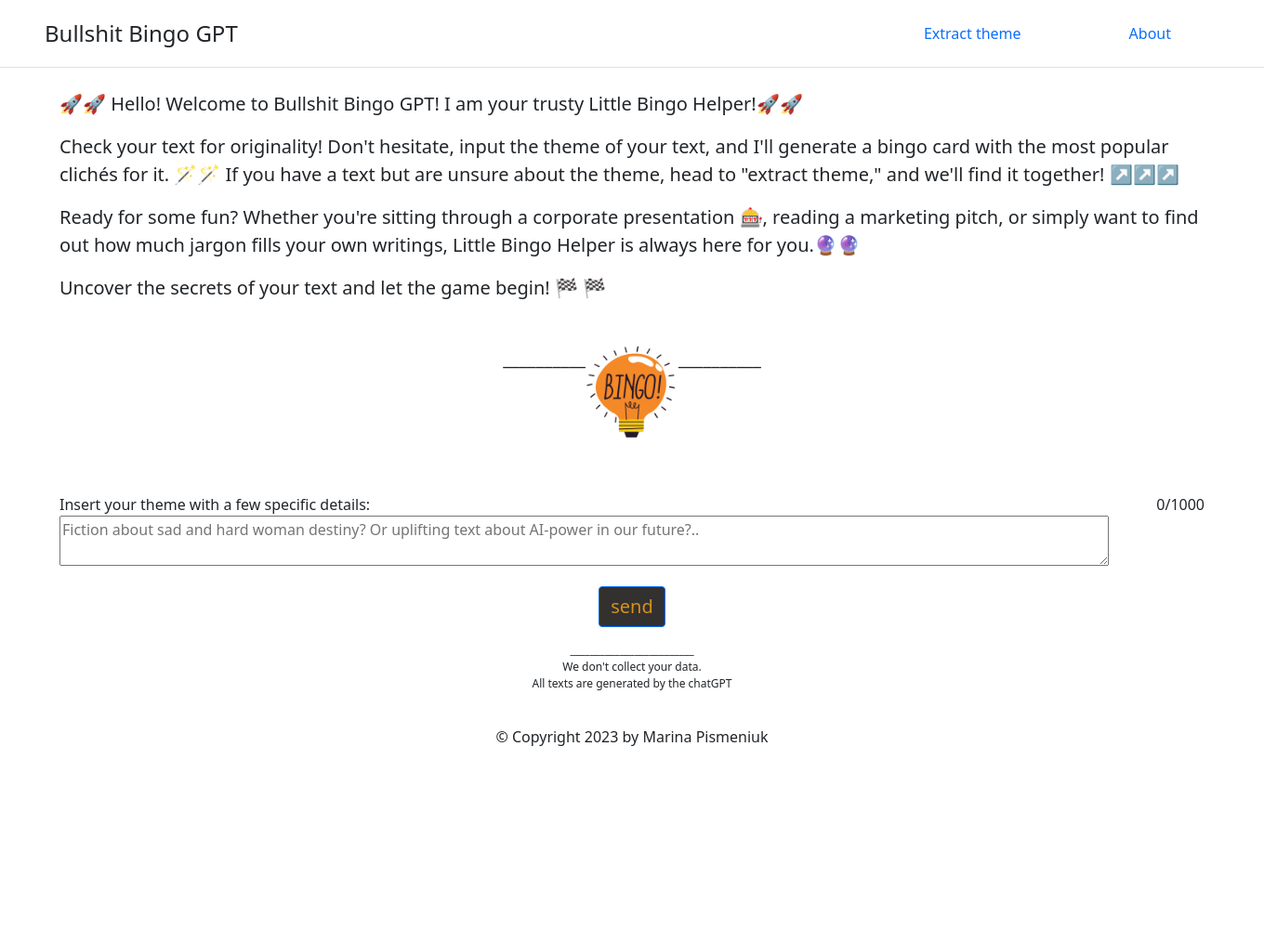
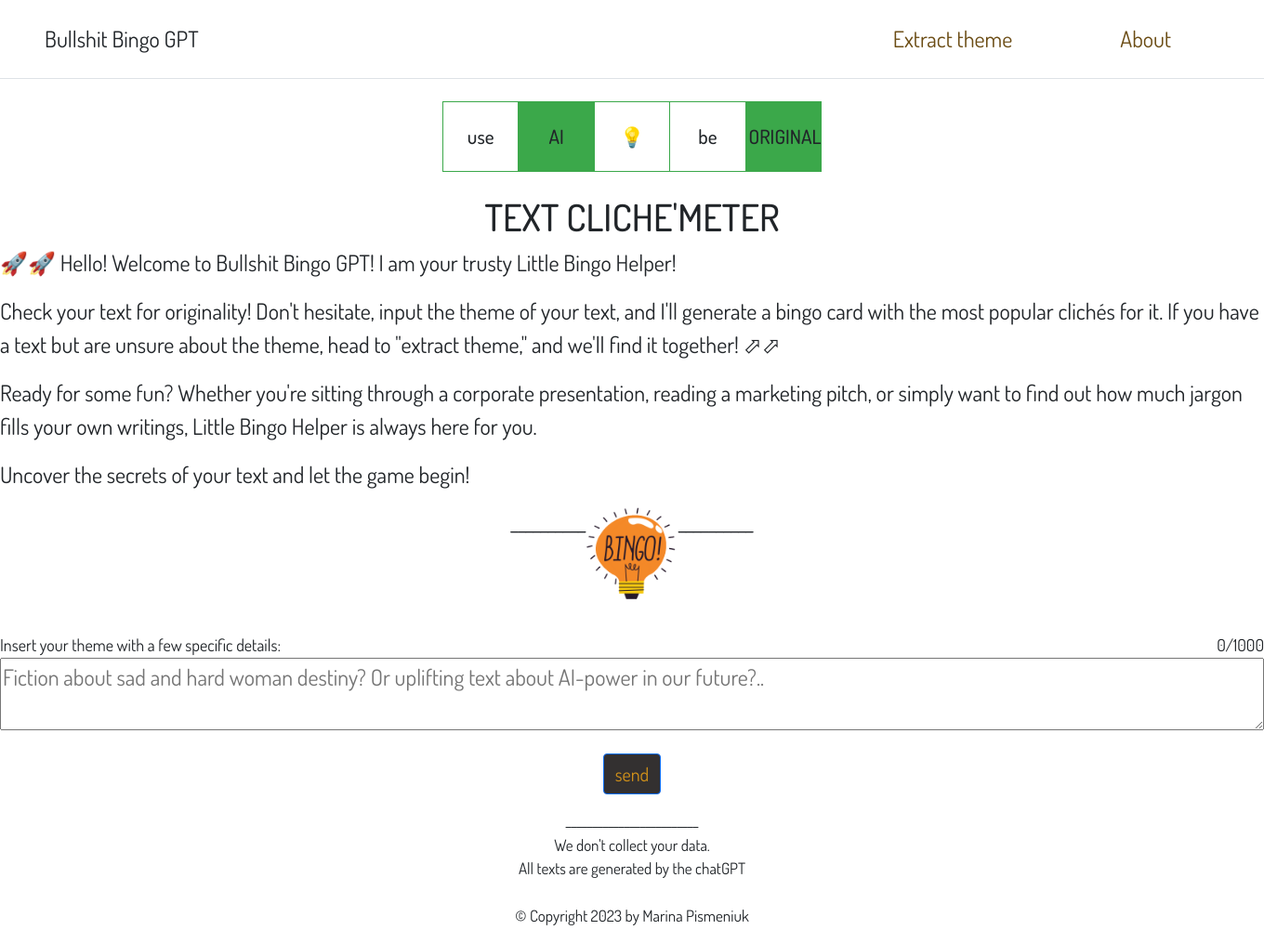
Before and after one commit to MarinaProsche/bullshitbingogpt, a Flask app: page / in a window 1360 px wide. Shown: the whole page at 93% size. Before the commit the page ends 803 px from the top, so only its background shows below. Run offline with Flask 3, Linux system fonts and the light colour scheme.

Commit message:
fix html

```diff
--- a/app.py
+++ b/app.py
@@ -74,8 +74,10 @@
     theme_for_message = ''
     wow = 'wow.gif'
     hand = 'hand.gif'
+    bingo = 'bingo.gif'
+    gif_file = "robot.gif"
     if request.method == "GET":
-        return render_template("index.html")
+        return render_template("index.html", bingo=bingo, gif_file=gif_file)
     if request.method == "POST":
         theme = request.form.get("input_theme")
         user_text = request.form.get("input_user_text")
--- a/chatgpt.py
+++ b/chatgpt.py
@@ -47,14 +47,14 @@
 def get_result_message(theme, score):
     prompt = (
         f"Generate short (up to 45 words) message that congratulates a player who sent text submissions got {score}"
-        + f' out of 24 in "Bullshit Bingo GPT" game that automatically matches the buzzwords for theme "{theme}". Use emojis.'
+        + f' out of 24 in "Bullshit Bingo GPT" game that automatically matches the buzzwords for theme "{theme}". Use one emoji in the end.'
     )
     return chat_with_chatgpt(prompt=prompt)
 
 def get_text_about():
     prompt = (f'Please write description (up to 150 words) for the website "Bullshit Bingo GPT" where you can provide an input ' +
         f'text and it automatically generates bullshit bingo card for this text by exposing buzzwords and cliches from the text. ' +
-        f'We are using power of modern AI, you should mention it. Use a lot of bullshit in your answer. Use a lot of emojis. ')
+        f'We are using power of modern AI, you should mention it. Use a lot of bullshit in your answer. Use one emoji in the end. ')
     return chat_with_chatgpt(prompt=prompt)
 
 def chat_with_chatgpt(prompt, model="gpt-3.5-turbo-16k"):
--- a/templates/about.html
+++ b/templates/about.html
@@ -1,6 +1,6 @@
 {% extends "base.html" %}
 {% block content %}
-<div class="text-wrap fs-5" style="width: 77rem;">
+<div class="fs-4" style="width: 77rem;">
   Well, let me provide you with a description of what's happening here..🤔
   <p></p>
 
@@ -16,7 +16,7 @@
     </form>
   </div>
   <br>
-  <p id="moving_text" style="font-size: 90%; margin-bottom: 3px;">{{text_about}}</p>
+  <p id="moving_text" style="font-size: 100%; margin-bottom: 3px;">{{text_about}}</p>
 </div>
 
 <style>
--- a/templates/base.html
+++ b/templates/base.html
@@ -5,15 +5,32 @@
   {% block head %}
   <link href="https://cdn.jsdelivr.net/npm/bootstrap@5.0.2/dist/css/bootstrap.min.css" rel="stylesheet"
     integrity="sha384-EVSTQN3/azprG1Anm3QDgpJLIm9Nao0Yz1ztcQTwFspd3yD65VohhpuuCOmLASjC" crossorigin="anonymous">
+  <link rel="stylesheet" href="https://fonts.googleapis.com/css2?family=Dosis:wght@300;400;500;600;700&display=swap">
+
   <meta charset="UTF-8" />
   <title>bullshitbingogpt</title>
   <link rel="stylesheet" href="style.css" />
   <style>
+    /* Add a font-family property to the body or other relevant elements */
     body {
+      font-family: 'Dosis', sans-serif; /* Apply Dosis font */
       display: flex;
       flex-direction: column;
       min-height: 100vh;
       margin: 0;
+      font-size: 16px;
+    }
+
+    /* Add the font-family property to other elements if needed */
+    .fs-4 {
+      font-family: 'Dosis', sans-serif;
+      font-size: 1.25em;
+    }
+
+    .container-info {
+        display: flex;
+        justify-content: space-between;
+        font-size: large;
     }
 
     #wrapper {
@@ -64,6 +81,7 @@
   <script>
     fn = function () {
       const textContainer = document.getElementById('moving_text');
+      if (textContainer){
       const textToAnimate = textContainer.innerHTML
       textContainer.innerHTML = ""
       let currentIndex = 0;
@@ -80,6 +98,7 @@
       }
 
       animateText();
+    }
     };
     document.addEventListener('DOMContentLoaded', fn, false);
 
@@ -87,6 +106,7 @@
       const spinnerContainer = document.getElementById('spinner-container');
       const wrapperContainer = document.getElementById('content');
       const aboutLink1 = document.querySelector('.nav-link1');
+      if (aboutLink1){
 
       aboutLink1.addEventListener('click', function (event) {
         event.preventDefault();
@@ -96,12 +116,14 @@
 
         window.location.href = aboutLink.href;
       });
+    }
     });
 
     document.addEventListener('DOMContentLoaded', function () {
       const spinnerContainer = document.getElementById('spinner-container2');
       const wrapperContainer = document.getElementById('content');
       const aboutLink2 = document.querySelector('.nav-link2');
+      if (aboutLink2){
 
       aboutLink2.addEventListener('click', function (event) {
         event.preventDefault();
@@ -111,6 +133,7 @@
 
         window.location.href = aboutLink.href;
       });
+    }
     });
 
     document.addEventListener('DOMContentLoaded', function () {
@@ -118,6 +141,7 @@
       const wrapperContainer = document.getElementById('content');
       const aboutLink3 = document.querySelector('.nav-link3');
 
+      if (aboutLink3){
       aboutLink3.addEventListener('click', function (event) {
         event.preventDefault(); //
 
@@ -126,11 +150,13 @@
 
         window.location.href = aboutLink.href;
       });
+    }
     });
 
     function moveImage() {
       const container = document.getElementById('move_pic');
       const image = document.getElementById('movingImage');
+      if (container){
 
       const containerWidth = container.clientWidth;
       const containerHeight = container.clientHeight;
@@ -148,12 +174,13 @@
 
       image.style.transform = `translate(${randomX}px, ${randomY}px)`;
     }
+  }
     setInterval(moveImage, 2000);
   </script>
   {% endblock %}
 </head>
 
-<body>
+<body class="fs-4">
   <header class="d-flex flex-wrap justify-content-center py-3 mb-4 pr-4 border-bottom">
     <a href="/" class="d-flex align-items-center mb-3 mb-md-0 me-md-auto text-dark text-decoration-none">
       <svg class="bi me-2" width="40" height="32">
@@ -163,18 +190,18 @@
     </a>
 
     <ul class="nav nav-pills pr-4">
-      <li class="nav-item"><a href="/extract_theme" class="nav-link padded-link" aria-current="page">Extract theme</a>
+      <li class="nav-item"><a href="/extract_theme" class="nav-link padded-link" aria-current="page" style="color: rgb(107, 76, 20);">Extract theme</a>
       </li>
-      <li class="nav-item"><a href="/about" class="nav-link padded-link" aria-current="page">About</a></li>
+      <li class="nav-item"><a href="/about" class="nav-link padded-link" aria-current="page" style="color: rgb(107, 76, 20);">About</a></li>
     </ul>
   </header>
   <div id="wrapper" class="center-content d-flex flex-wrap">
     <div id="content">{% block content %}{% endblock %}</div>
     <div class="loading-container fs-4" id="spinner-container" style="display: none">
       <div class="loading-spinner">
-        <div>Please, be patient.
+        <div style="font-size: 30px;">Please, be patient.
           <br />Chat GPT generates an answer for you 🦾🦾
-          <br>________________________________________</br>
+          <br>________________________________________________</br>
           <p></p>
         </div>
         <div>
@@ -207,14 +234,13 @@
   </div>
   <div id="footer">
     {% block footer %}
-    <div style="text-align: center; font-size: 12px;">
+    <div style="text-align: center; font-size: 17px;">
       <p style="margin: 0; font-size: inherit;">_________________________</p>
       <p style="margin: 0; font-size: inherit;">We don't collect your data.</p>
       <p style="margin: 0; font-size: inherit;">All texts are generated by the chatGPT</p>
       <br>
-      <br>
     </div>
-    <p class="text-center">
+    <p class="text-center" style="text-align: center; font-size: 17px;">
       &copy; Copyright 2023 by Marina Pismeniuk
     </p>
     {% endblock %}
--- a/templates/index.html
+++ b/templates/index.html
@@ -2,52 +2,74 @@
 
 {% block content %}
 <style>
-    .container-info {
-        display: flex;
-        justify-content: space-between;
+    .table {
+        width: 30%;
+        border-collapse: collapse;
+        table-layout: fixed;
+    }
+
+    .table td {
+        border: 1px solid #3ba84a;
+        padding: 3px;
+        text-align: center;
+        vertical-align: middle;
+        width: 1%;
+        height: 75px;
+        position: relative;
+        font-size: 21px;
     }
 </style>
-<div class="text-wrap fs-5" style="width: 77rem;">
-    {% if chat_response %}
-    <p> 😭 ChatGPT response was: "{{ chat_response }}", which is not one of the supported themes. 😭</p>
-    <p>Please, try again:</p>
-    {% else %}
-    <p>🚀🚀 Hello! Welcome to Bullshit Bingo GPT! I am your trusty Little Bingo Helper!🚀🚀
+<div class="fs-4" style="width: 85rem;">
+    <h2 class="d-flex justify-content-center">
+        <table class="table table-bordered">
+            <tr style="">
+                <td>use</td>
+                <td style="background-color: #3ba84a;">AI</td>
+                <td>💡</td>
+                <td>be</td>
+                <td style="background-color: #3ba84a;">ORIGINAL</td>
+            </tr>
+        </table>
+    </h2>
+    <h1 class="d-flex justify-content-center font-weight: 120%">
+        TEXT CLICHE'METER
+    </h1>
+    <p>🚀🚀 Hello! Welcome to Bullshit Bingo GPT! I am your trusty Little Bingo Helper!
     </p>
     <p>Check your text for originality! Don't hesitate, input the theme of your text,
-        and I'll generate a bingo card with the most popular clichés for it. 🪄🪄
-        If you have a text but are unsure about the theme, head to "extract theme," and we'll find it together! ↗️↗️↗️
-    <p>Ready for some fun? Whether you're sitting through a corporate presentation 🎰, reading a marketing pitch, or
+        and I'll generate a bingo card with the most popular clichés for it.
+        If you have a text but are unsure about the theme, head to "extract theme," and we'll find it together! ⬀⬀
+    <p>Ready for some fun? Whether you're sitting through a corporate presentation, reading a marketing pitch, or
         simply want to find out
-        how much jargon fills your own writings, Little Bingo Helper is always here for you.🔮🔮</p>
-    <p>Uncover the secrets of your text and let the game begin! 🏁 🏁</p>
+        how much jargon fills your own writings, Little Bingo Helper is always here for you.</p>
+    <p>Uncover the secrets of your text and let the game begin!</p>
     <p></p>
-    {% endif %}
-    <br>
+</div>
     <div class="d-flex justify-content-center">__________<img src="{{ url_for('static', filename=bingo) }}" width=100
             height=100 frameBorder="0" allowFullScreen> __________
     </div>
-    <br>
-    <br>
-</div>
+<br>
+
 <form action="/bingo" method="post">
-    <div>
-        <div class="container-info">
+<div>
+    <div class="container-info">
             <label for="input_theme">Insert your theme with a few specific details:
                 <!-- <p> ("Fiction about sad and hard woman destiny", "Uplifting text about AI-power in our future"...)</p> -->
             </label>
             <div id="count">0/1000</div>
-        </div>
-        <p><textarea id="textarea" name="input_theme" cols="120" rows="2"
+    </div>
+        <p><textarea id="textarea" name="input_theme" rows="2" style="width: 100%;"
                 placeholder='Fiction about sad and hard woman destiny? Or uplifting text about AI-power in our future?..'></textarea>
         </p>
     </div>
+
     <div class="d-flex justify-content-center">
         <input class="btn btn-primary fs-5" id="submit" value="send" type="submit"
             style="background-color: rgb(51, 48, 48); color: rgb(211, 146, 25);"></input>
     </div>
     <p></p>
 </form>
+
 <script>
     document.getElementById('textarea').onkeyup = function () {
         document.getElementById('count').innerHTML = this.value.length + "/1000";
```
Also changed, not shown: templates/bingo.html (+8 -8 lines), templates/extract_theme.html (+4 -8 lines).
